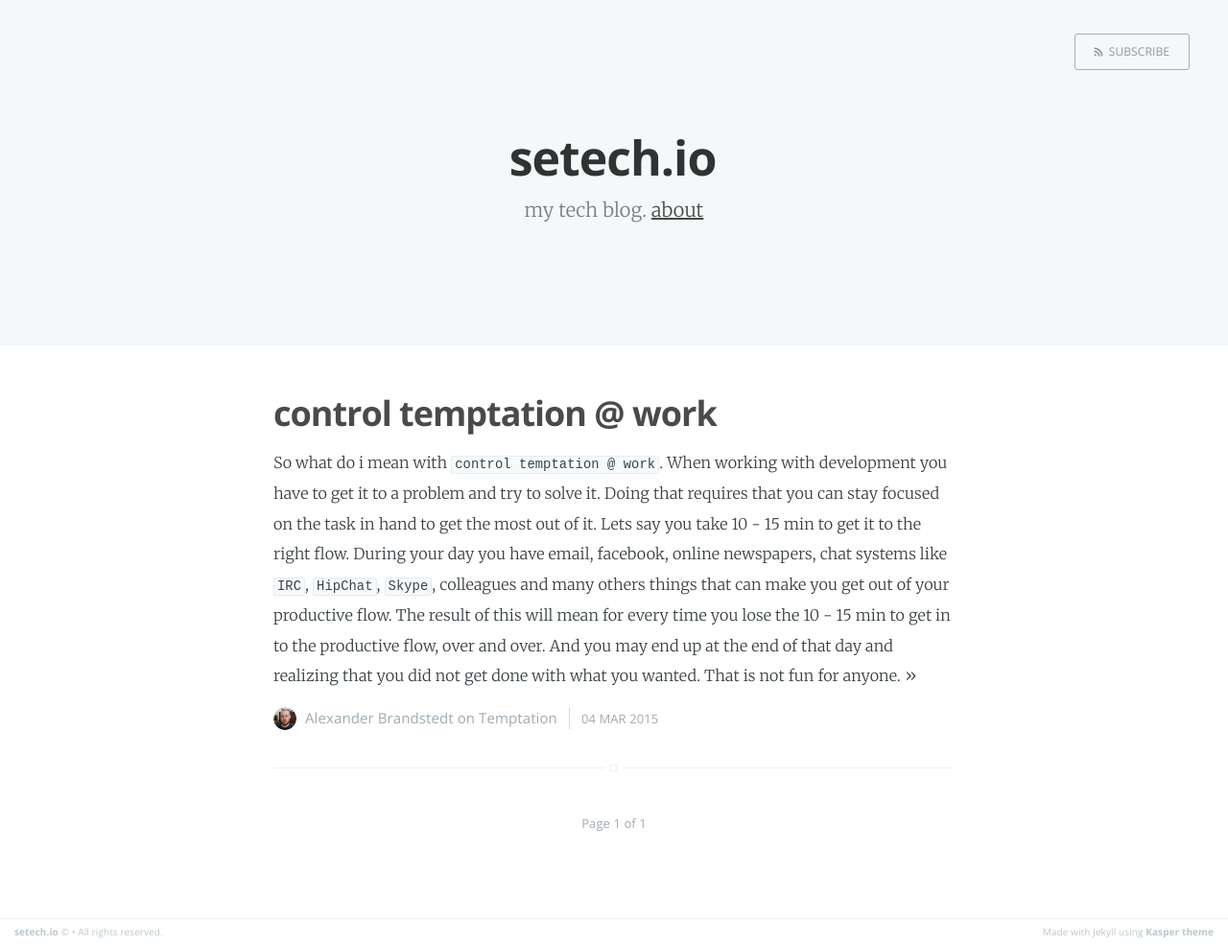
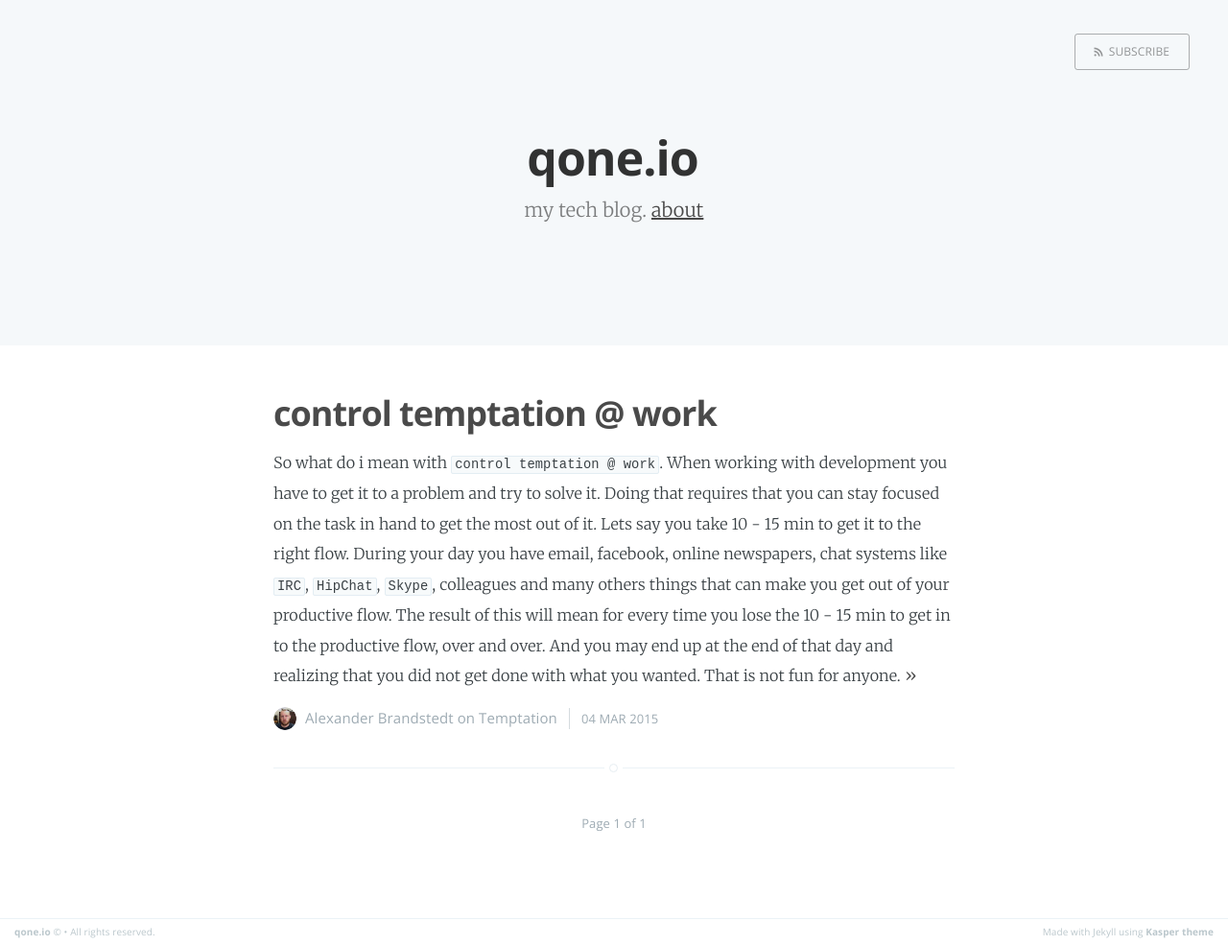
Before and after one commit to mad01/mad01.github.io, a Jekyll site: the page built from index.html, in a window 1280 px wide. Shown: the whole page at 96% size. Built offline with Jekyll 4.4.1, drawn with Linux system fonts in a browser that asks for light colours; Markdown is read by kramdown in place of the engine named in the settings; the list of posts is cut into pages by our own code.

Commit message:
change of site name

```diff
--- a/CNAME
+++ b/CNAME
@@ -1 +1 @@
-www.setech.io
+www.qone.io
--- a/_config.yml
+++ b/_config.yml
@@ -1,4 +1,4 @@
-name: setech.io
+name: qone.io
 description: my tech blog
 meta_description: "blog about tech"
 
@@ -7,9 +7,9 @@ highlighter: pygments
 logo: false
 paginate: 15
 baseurl: /
-domain_name: 'http://setech.io'
-google_analytics: 'UA-60381620-1'
+domain_name: 'http://qone.io'
+google_analytics: 'UA-60513025-1'
 
 # Details for the RSS feed generator
-url:            'setech.io'
+url:            'qone.io'
 author:         'Alexander Brandstedt'
```
